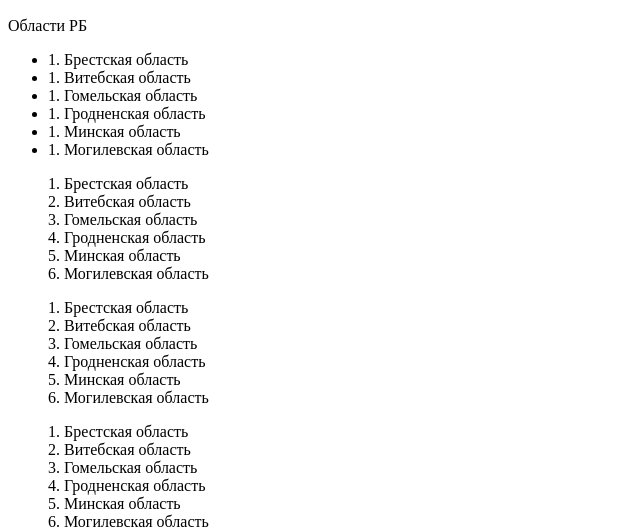
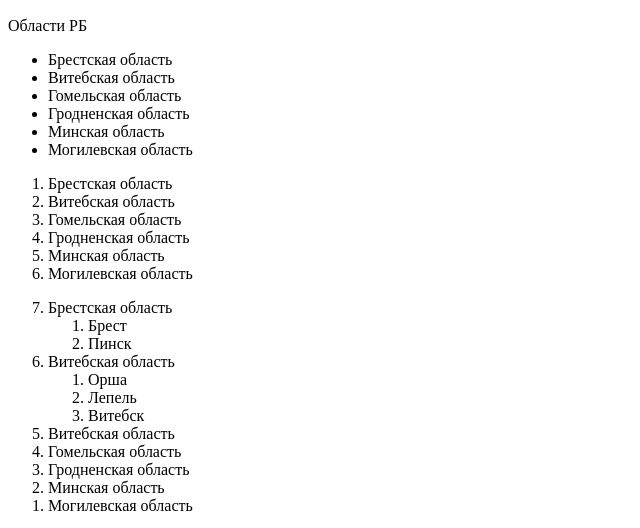
Before and after one commit to A-Korobeinikov/cleverland_A-Korobeinikov, a plain HTML site: page index1.html in a window 1280 px wide. Shown: the part 386-914 px from the top of the page, without its empty margins (0-640 px from the left). Drawn offline with Linux system fonts and the light colour scheme.

Commit message:
ЧТо-то поменял

```diff
--- a/index1.html
+++ b/index1.html
@@ -29,7 +29,19 @@
         <li>Могилевская область</li>
     </ol>
     <ol reversed>
-        <li>Брестская область</li>
+        <li>Брестская область
+            <ol>
+                <li>Брест</li>
+                <li>Пинск</li>
+            </ol>
+        </li>
+        <li>Витебская область
+            <ol>
+                <li>Орша</li>
+                <li>Лепель</li>
+                <li>Витебск</li>
+            </ol>
+        </li>
         <li>Витебская область</li>
         <li>Гомельская область</li>
         <li>Гродненская область</li>
--- a/multilevel_list .css
+++ b/multilevel_list .css
@@ -1,10 +1,8 @@
-
-ol {
-
+#revers {
 list-style: none;
 counter-reset: li;
 }
-li:before {
+#revers li:before {
 counter-increment: li;
-content: counters(li,".") ". ";
+content: counters(li,".") ".";
 }
```
